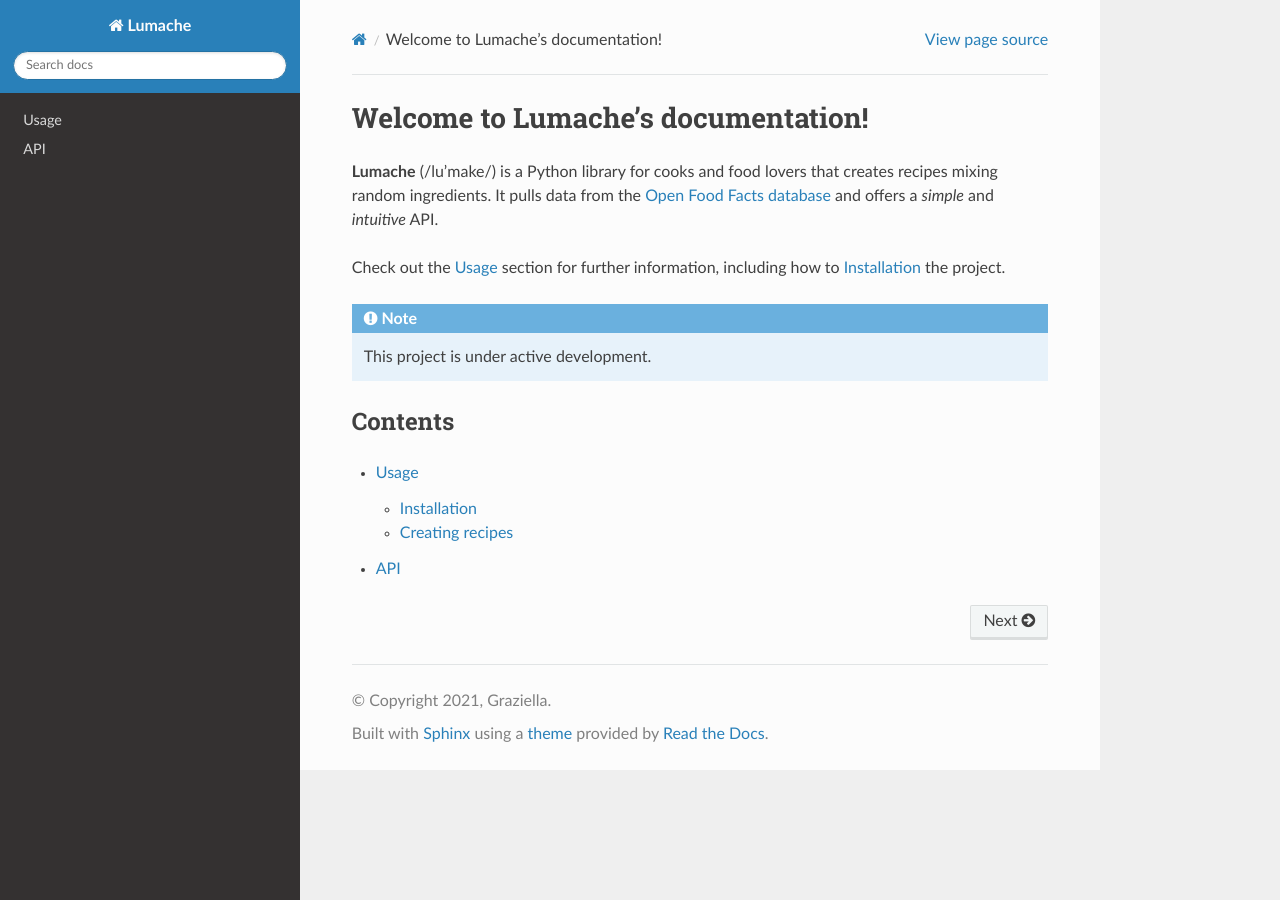
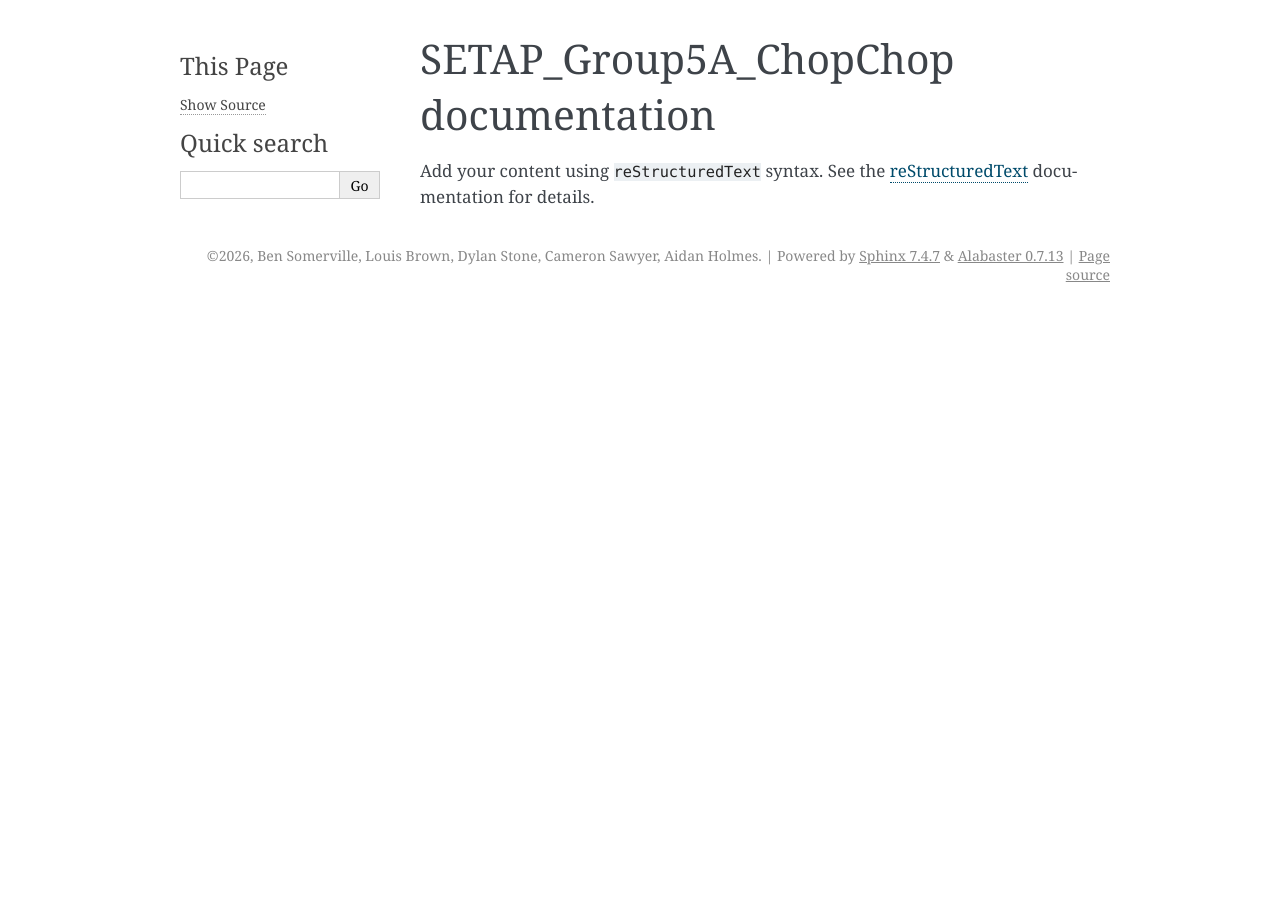
Before and after one commit to SETaP-UoP-5a-ChopChop/Chop_Chop_Documentation, a Sphinx documentation site: the page built from docs/source/index.rst, in a window 1280 px wide. Built offline with Sphinx 7.4.7, drawn with Linux system fonts in a browser that asks for light colours.

Commit message:
Started Documentation

```diff
--- a/docs/source/conf.py
+++ b/docs/source/conf.py
@@ -1,35 +1,28 @@
 # Configuration file for the Sphinx documentation builder.
+#
+# For the full list of built-in configuration values, see the documentation:
+# https://www.sphinx-doc.org/en/master/usage/configuration.html
 
-# -- Project information
+# -- Project information -----------------------------------------------------
+# https://www.sphinx-doc.org/en/master/usage/configuration.html#project-information
 
-project = 'Lumache'
-copyright = '2021, Graziella'
-author = 'Graziella'
+project = 'SETAP_Group5A_ChopChop'
+copyright = '2026, Ben Somerville, Louis Brown, Dylan Stone, Cameron Sawyer, Aidan Holmes'
+author = 'Ben Somerville, Louis Brown, Dylan Stone, Cameron Sawyer, Aidan Holmes'
+release = '1'
 
-release = '0.1'
-version = '0.1.0'
+# -- General configuration ---------------------------------------------------
+# https://www.sphinx-doc.org/en/master/usage/configuration.html#general-configuration
 
-# -- General configuration
-
-extensions = [
-    'sphinx.ext.duration',
-    'sphinx.ext.doctest',
-    'sphinx.ext.autodoc',
-    'sphinx.ext.autosummary',
-    'sphinx.ext.intersphinx',
-]
-
-intersphinx_mapping = {
-    'python': ('https://docs.python.org/3/', None),
-    'sphinx': ('https://www.sphinx-doc.org/en/master/', None),
-}
-intersphinx_disabled_domains = ['std']
+extensions = []
 
 templates_path = ['_templates']
+exclude_patterns = []
 
-# -- Options for HTML output
 
-html_theme = 'sphinx_rtd_theme'
 
-# -- Options for EPUB output
-epub_show_urls = 'footnote'
+# -- Options for HTML output -------------------------------------------------
+# https://www.sphinx-doc.org/en/master/usage/configuration.html#options-for-html-output
+
+html_theme = 'alabaster'
+html_static_path = ['_static']
--- a/docs/source/index.rst
+++ b/docs/source/index.rst
@@ -1,22 +1,16 @@
-Welcome to Lumache's documentation!
-===================================
+.. SETAP_Group5A_ChopChop documentation master file, created by
+   sphinx-quickstart on Thu Mar 19 13:27:40 2026.
+   You can adapt this file completely to your liking, but it should at least
+   contain the root `toctree` directive.
 
-**Lumache** (/lu'make/) is a Python library for cooks and food lovers
-that creates recipes mixing random ingredients.
-It pulls data from the `Open Food Facts database <https://world.openfoodfacts.org/>`_
-and offers a *simple* and *intuitive* API.
+SETAP_Group5A_ChopChop documentation
+====================================
 
-Check out the :doc:`usage` section for further information, including
-how to :ref:`installation` the project.
+Add your content using ``reStructuredText`` syntax. See the
+`reStructuredText <https://www.sphinx-doc.org/en/master/usage/restructuredtext/index.html>`_
+documentation for details.
 
-.. note::
-
-   This project is under active development.
-
-Contents
---------
 
 .. toctree::
-
-   usage
-   api
+   :maxdepth: 2
+   :caption: Contents:
```
Also changed, not shown: 1 other file.
